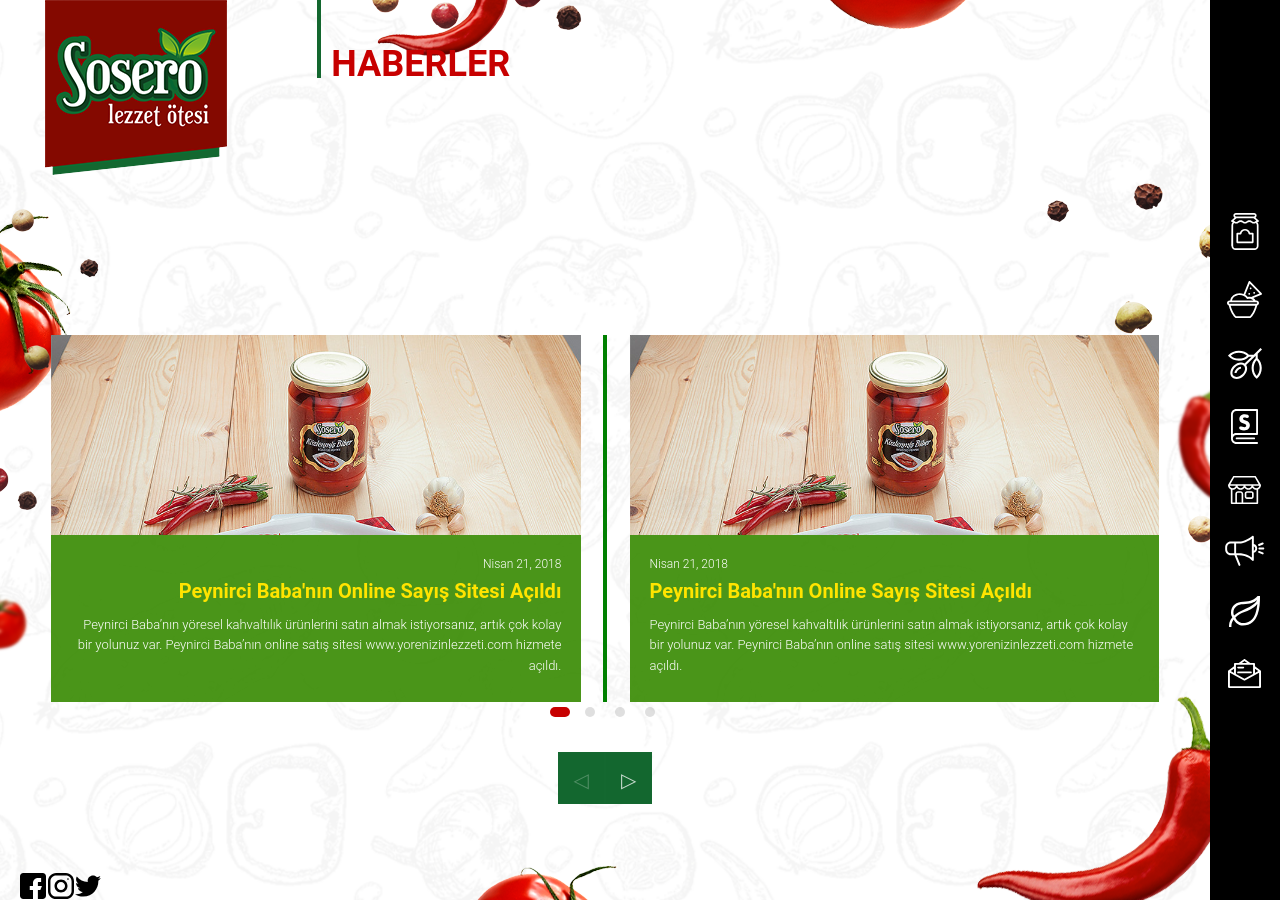
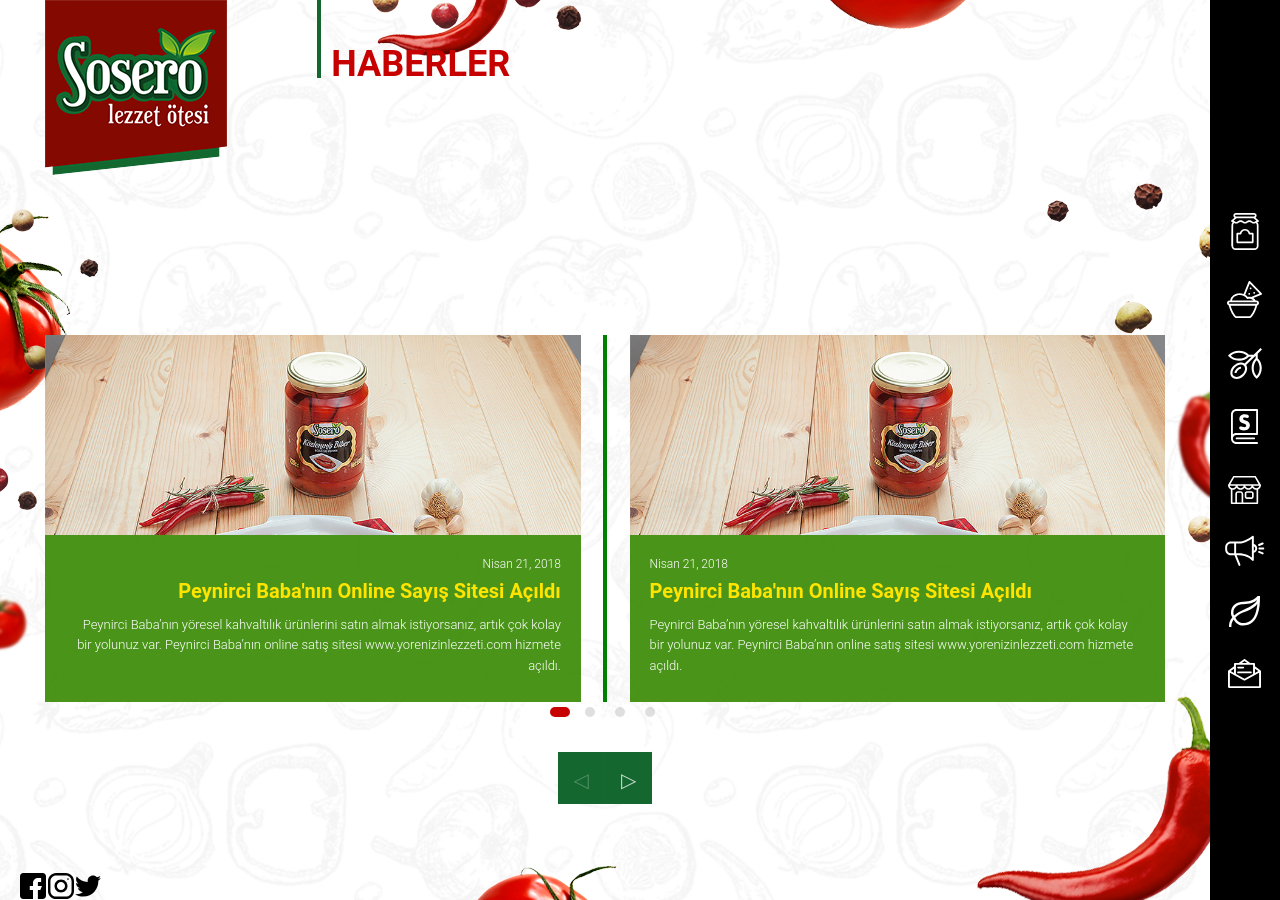
Before and after one commit to data-deveb/data-deveb.github.io, a Jekyll site: the page built from temalar/sosero/haberler.html, in a window 1280 px wide. Built offline with Jekyll 4.4.1, drawn with Linux system fonts in a browser that asks for light colours.

Commit message:
güncelleme
düzeltmeler

```diff
--- a/_layouts/sosero/haberler.html
+++ b/_layouts/sosero/haberler.html
@@ -12,7 +12,11 @@
         <h1 class="product-name" data-gnl="0" data-ort="1 3p üstte-ol küçükleri-gizle" style="margin-left: 40px;">HABERLER</h1>
         {% include sosero/hamburger-capraz.html %}
       </header>
-      {{ content }}
+      <div data-gnl="23 24p ortada göbekte" style="min-height:70vh; padding:0 20px;">
+
+          {{ content }}
+
+      </div>
     </div>
     <footer data-gnl="0">
       {% include sosero/footer.html %}
--- a/_layouts/sosero/urunler.html
+++ b/_layouts/sosero/urunler.html
@@ -12,7 +12,7 @@
         <h1 class="product-name" data-gnl="1 3p üstte-ol" data-ort="küçükleri-gizle" style="margin-left:40px;">ÜRÜNLER</h1>
         {% include sosero/hamburger-capraz.html %}
       </header>
-      <div data-gnl="23 24p ortada göbekte ">
+      <div data-gnl="23 24p ortada göbekte">
         <div data-gnl="1 1p dürmeden ">
           {{ content }}
         </div>
--- a/temalar/sosero/assets/css/sosero.css
+++ b/temalar/sosero/assets/css/sosero.css
@@ -270,9 +270,11 @@
 .product:nth-child(odd){
   text-align: right;
 }
+.product:last-child .kesme,
 .product:nth-child(even) .kesme{
   display:none;
 }
+
 
 .product-content-alt .date{
   font-size:12px;
@@ -561,7 +563,7 @@
 {
     color: transparent;
     outline: none;
-    background: transparent;
+    background: #fff;
 }
 .slick-prev:hover:before,
 .slick-prev:focus:before,
--- a/temalar/sosero/haberler.html
+++ b/temalar/sosero/haberler.html
@@ -2,29 +2,9 @@
 layout: sosero/haberler
 title: SOSERO ÜRÜN
 ---
-      <div data-gnl="22 23p ortada göbekte" style="min-height:70vh;">
-        <div data-gnl="22 23p" class="regularx2 slider">
-            <article class="product" data-gnl="1 1p" data-byk="1 2p">
-              <div class="product-content" data-gnl="22 23p kaymadan sağda-ol">
-                <div data-gnl="1 1p kaymadan" style="height: 200px;">
-                  <img class="tam" src="/temalar/sosero/assets/img/kozlenmis_biber.jpg" alt="Üretim Tesisleri">
-                </div>
-                <div class="product-content-alt" data-gnl="1 1p üstte">
-                    <span class="date">Nisan 21, 2018</span>
-                    <h1>Peynirci Baba'nın Online Sayış Sitesi Açıldı</h1>
-                    <p>
-                      Peynirci Baba’nın yöresel kahvaltılık ürünlerini satın almak
-                      istiyorsanız, artık çok kolay bir yolunuz var. Peynirci Baba’nın
-                      online satış sitesi www.yorenizinlezzeti.com hizmete açıldı.
-                    </p>
-                </div>
-              </div>
-              <div class="kesme" data-kçk="1 23p küçükleri-gizle sağda">
-                <div class="kesit">
 
-                </div>
-              </div>
-            </article>
+        <div  class="news-slider slider">
+
             <article class="product" data-gnl="1 1p" data-byk="1 2p">
               <div class="product-content" data-gnl="22 23p kaymadan sağda-ol">
                 <div data-gnl="1 1p kaymadan" style="height: 200px;">
@@ -174,4 +154,3 @@
             </article>
 
         </div>
-      </div>
```
Also changed, not shown: _includes/sosero/footer.html (+6 -2 lines).
